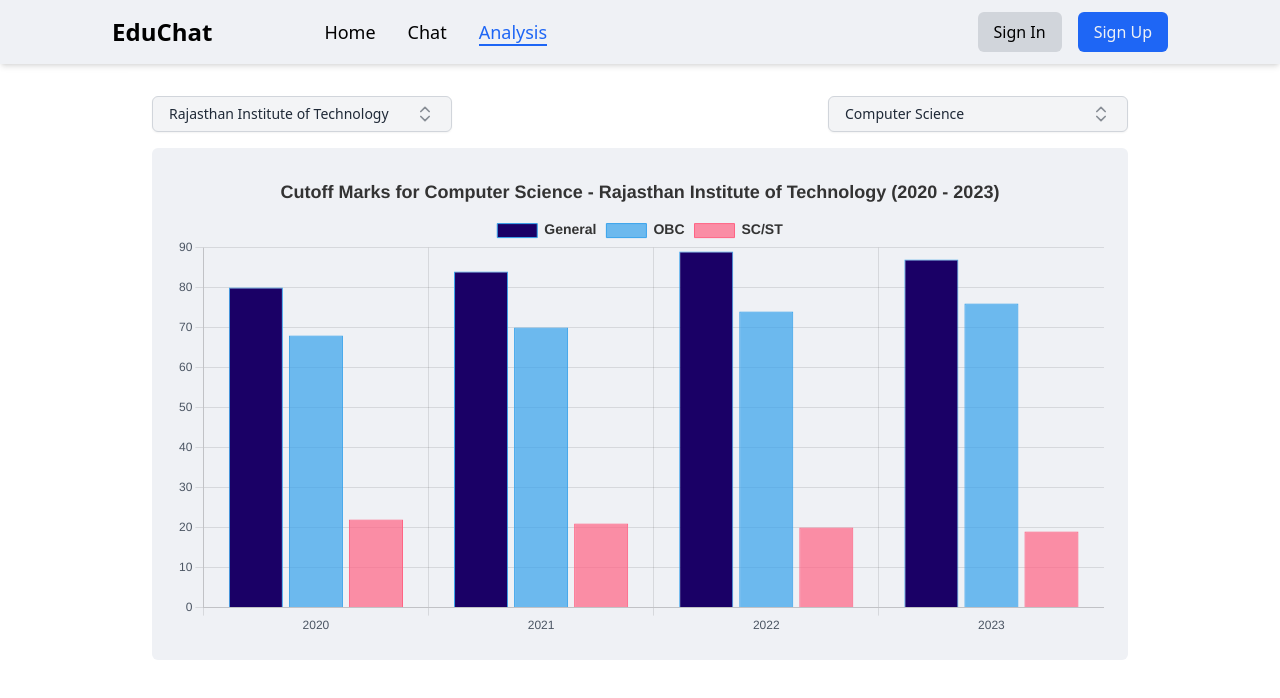
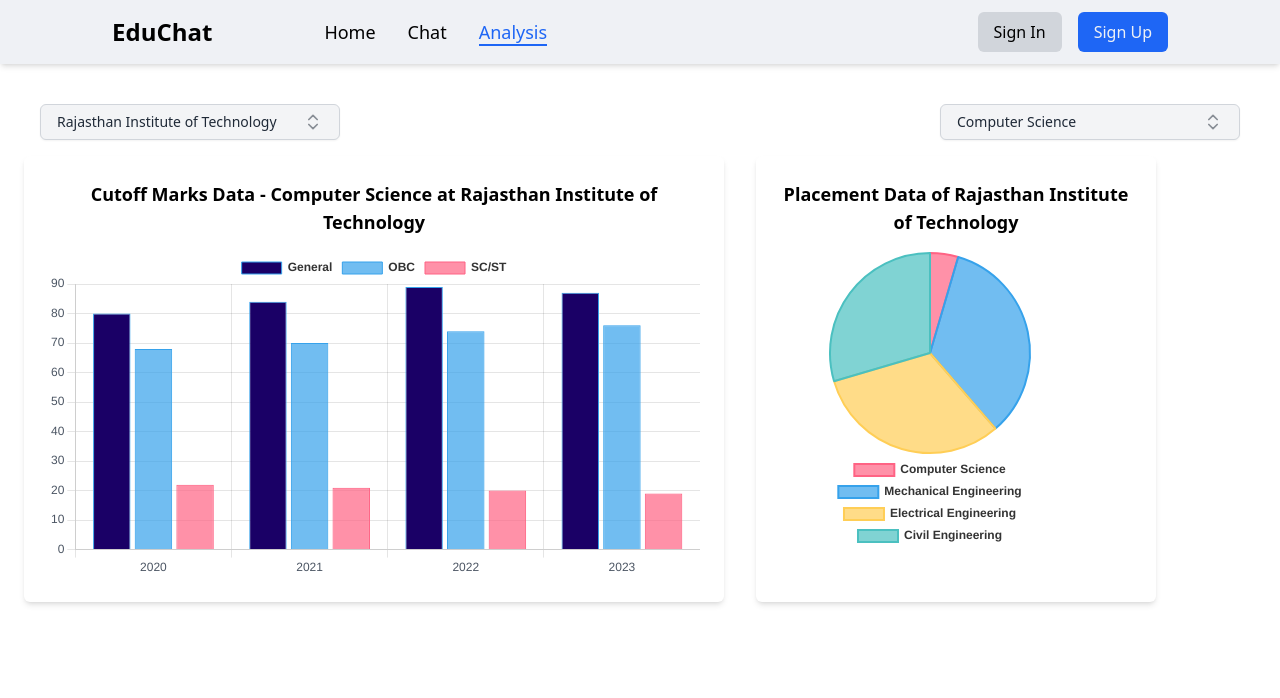
Before and after one commit to bot-remains/EdChat, a React (Vite) app in the folder client/: page /analysis in a window 1280 px wide. Shown: the top 698 px of the page. Built offline with nearby package versions, Linux system fonts and the light colour scheme.

Commit message:
Changes in Analysis Page

```diff
--- /dev/null
+++ b/client/src/Components/ui/Custom/BarChart.jsx
@@ -0,0 +1,80 @@
+import {
+  BarElement,
+  CategoryScale,
+  Chart as ChartJS,
+  Legend,
+  LinearScale,
+  Title,
+  Tooltip,
+} from 'chart.js';
+import { Bar } from 'react-chartjs-2';
+
+ChartJS.register(
+  CategoryScale,
+  LinearScale,
+  BarElement,
+  Title,
+  Tooltip,
+  Legend,
+);
+
+const BarChart = ({ data }) => {
+  return (
+    <Bar
+      data={data}
+      options={{
+        responsive: true,
+        plugins: {
+          legend: {
+            position: 'top',
+            labels: {
+              font: {
+                size: 12,
+                weight: 'bold',
+              },
+              color: '#333',
+            },
+          },
+          title: {
+            display: false,
+            font: {
+              size: 16,
+            },
+            color: '#333',
+          },
+        },
+        scales: {
+          y: {
+            beginAtZero: true,
+            ticks: {
+              color: '#4B5563',
+              font: {
+                size: 12,
+              },
+            },
+          },
+          x: {
+            ticks: {
+              color: '#4B5563',
+              font: {
+                size: 12,
+              },
+            },
+          },
+        },
+        options: {
+          plugins: {
+            legend: {
+              labels: {
+                position: 'bottom',
+                align: 'left',
+              },
+            },
+          },
+        },
+      }}
+    />
+  );
+};
+
+export default BarChart;
--- /dev/null
+++ b/client/src/Components/ui/Custom/PieChart.jsx
@@ -0,0 +1,37 @@
+import { ArcElement, Chart as ChartJS, Legend, Tooltip } from 'chart.js';
+import { Pie } from 'react-chartjs-2';
+
+ChartJS.register(ArcElement, Tooltip, Legend);
+
+const PieChart = ({ data }) => (
+  <Pie
+    data={data}
+    options={{
+      plugins: {
+        legend: {
+          position: 'bottom',
+          align: 'center',
+          labels: {
+            font: {
+              size: 12,
+              weight: 'bold',
+            },
+            color: '#333',
+          },
+        },
+        tooltip: {
+          callbacks: {
+            label: function (tooltipItem) {
+              return `${tooltipItem.label}: ${tooltipItem.raw}%`;
+            },
+          },
+        },
+      },
+      responsive: false,
+      maintainAspectRatio: false,
+    }}
+    height={300}
+  />
+);
+
+export default PieChart;
--- a/client/src/Pages/Analysis.jsx
+++ b/client/src/Pages/Analysis.jsx
@@ -1,7 +1,5 @@
 /* eslint-disable tailwindcss/enforces-shorthand */
 /* eslint-disable tailwindcss/classnames-order */
-'use client';
-
 import { Button } from '@/Components/ui/button';
 import {
   Command,
@@ -11,6 +9,7 @@ import {
   CommandItem,
   CommandList,
 } from '@/Components/ui/command';
+import PieChart from '@/Components/ui/Custom/PieChart.jsx';
 import {
   Popover,
   PopoverContent,
@@ -19,8 +18,8 @@ import {
 import { cn } from '@/lib/utils';
 import { Check, ChevronsUpDown } from 'lucide-react';
 import * as React from 'react';
-import { branches, categories, colleges } from '../assets/data.js'; // Import the data
-import BarChart from './BarChart';
+import { branches, categories, colleges } from '../assets/data.js';
+import BarChart from '../Components/ui/Custom/BarChart.jsx';
 
 function Analysis() {
   const [openCollege, setOpenCollege] = React.useState(false);
@@ -50,52 +49,38 @@ function Analysis() {
     })),
   };
 
-  const options = {
-    responsive: true,
-    plugins: {
-      legend: {
-        position: 'top',
-        labels: {
-          font: {
-            size: 14,
-            weight: 'bold',
-          },
-          color: '#333',
-        },
+  const placementData = {
+    labels: Object.keys(colleges[selectedCollege]),
+    datasets: [
+      {
+        data: Object.keys(colleges[selectedCollege]).map((branch) => {
+          const placement = colleges[selectedCollege][branch]?.Placement?.[0];
+          return placement ? parseFloat(placement.replace('%', '%')) : 0;
+        }),
+        backgroundColor: [
+          'rgba(255, 99, 132, 0.7)',
+          'rgba(54, 162, 235, 0.7)',
+          'rgba(255, 206, 86, 0.7)',
+          'rgba(75, 192, 192, 0.7)',
+        ],
+        borderColor: [
+          'rgba(255, 99, 132, 1)',
+          'rgba(54, 162, 235, 1)',
+          'rgba(255, 206, 86, 1)',
+          'rgba(75, 192, 192, 1)',
+        ],
+        borderWidth: 2,
+        hoverOffset: 10,
       },
-      title: {
-        display: true,
-        text: `Cutoff Marks for ${selectedBranch} - ${selectedCollege} (2020 - 2023)`,
-        font: {
-          size: 18,
-        },
-        color: '#333',
-      },
-    },
-    scales: {
-      y: {
-        beginAtZero: true,
-        ticks: {
-          color: '#4B5563',
-          font: {
-            size: 12,
-          },
-        },
-      },
-      x: {
-        ticks: {
-          color: '#4B5563',
-          font: {
-            size: 12,
-          },
-        },
-      },
-    },
+    ],
   };
 
+  const options = {};
+
   return (
-    <div className="p-6 mx-auto mt-2 max-w-5xl bg-white">
-      <div className="flex justify-between mb-4">
+    <div className="p-6 mx-auto w-full">
+      <div className="flex flex-wrap gap-4 justify-between p-4">
+        {/* College Selection Popover */}
         <Popover
           open={openCollege}
           onOpenChange={setOpenCollege}
@@ -145,7 +130,7 @@ function Analysis() {
           </PopoverContent>
         </Popover>
 
-        {/* Dropdown for selecting Branch */}
+        {/* Branch Selection Popover */}
         <Popover
           open={openBranch}
           onOpenChange={setOpenBranch}
@@ -194,16 +179,28 @@ function Analysis() {
             </Command>
           </PopoverContent>
         </Popover>
-
-        {/* Dropdown for selecting Category */}
       </div>
 
-      {/* Bar Chart */}
-      <div className="p-6 rounded-md bg-extend-primary">
-        <BarChart
-          data={data}
-          options={options}
-        />
+      {/* Charts Section */}
+      <div className="flex flex-col gap-8 md:flex-row">
+        <div className="flex flex-col w-full max-w-[700px] p-6 rounded-md bg-white shadow-md">
+          <h3 className="mb-4 text-lg font-bold text-center">
+            Cutoff Marks Data - {selectedBranch} at {selectedCollege}
+          </h3>
+          <BarChart
+            data={data}
+            options={options}
+            height={400} // Increased height for better visibility
+            width={700} // Increased width to make it prominent
+          />
+        </div>
+
+        <div className="flex flex-col w-full max-w-[400px] p-6 rounded-md bg-white shadow-md">
+          <h3 className="mb-4 text-lg font-bold text-center">
+            Placement Data of {selectedCollege}
+          </h3>
+          <PieChart data={placementData} />
+        </div>
       </div>
     </div>
   );
--- a/client/src/Pages/BarChart.jsx
+++ /dev/null
@@ -1,31 +0,0 @@
-// BarChart.tsx
-import {
-  BarElement,
-  CategoryScale,
-  Chart as ChartJS,
-  Legend,
-  LinearScale,
-  Title,
-  Tooltip,
-} from 'chart.js';
-import { Bar } from 'react-chartjs-2';
-
-ChartJS.register(
-  CategoryScale,
-  LinearScale,
-  BarElement,
-  Title,
-  Tooltip,
-  Legend,
-);
-
-const BarChart = ({ data, options }) => {
-  return (
-    <Bar
-      data={data}
-      options={options}
-    />
-  );
-};
-
-export default BarChart;
--- a/client/src/assets/data.js
+++ b/client/src/assets/data.js
@@ -1,25 +1,28 @@
-// data.js
 export const colleges = {
   'Rajasthan Institute of Technology': {
     'Computer Science': {
       General: [80, 84, 89, 87],
       OBC: [68, 70, 74, 76],
       'SC/ST': [22, 21, 20, 19],
+      Placement: ['10%'],
     },
     'Mechanical Engineering': {
       General: [77, 79, 81, 83],
       OBC: [74, 76, 78, 80],
       'SC/ST': [27, 25, 22, 20],
+      Placement: ['75%'],
     },
     'Electrical Engineering': {
       General: [72, 74, 77, 79],
       OBC: [69, 71, 73, 75],
       'SC/ST': [26, 24, 22, 21],
+      Placement: ['70%'],
     },
     'Civil Engineering': {
       General: [71, 73, 76, 78],
       OBC: [72, 74, 76, 78],
       'SC/ST': [28, 26, 24, 22],
+      Placement: ['65%'],
     },
   },
   'Jaipur Engineering College': {
@@ -27,21 +30,25 @@ export const colleges = {
       General: [87, 85, 90, 88],
       OBC: [69, 71, 73, 77],
       'SC/ST': [26, 24, 22, 20],
+      Placement: ['92%'],
     },
     'Mechanical Engineering': {
       General: [78, 80, 84, 82],
       OBC: [74, 76, 78, 81],
       'SC/ST': [30, 28, 25, 22],
+      Placement: ['85%'],
     },
     'Electrical Engineering': {
       General: [68, 70, 72, 74],
       OBC: [71, 73, 75, 77],
       'SC/ST': [24, 22, 21, 19],
+      Placement: ['72%'],
     },
     'Civil Engineering': {
       General: [72, 74, 76, 78],
       OBC: [73, 75, 77, 79],
       'SC/ST': [27, 25, 22, 21],
+      Placement: ['68%'],
     },
   },
   'Bikaner Institute of Technology': {
@@ -49,21 +56,25 @@ export const colleges = {
       General: [92, 90, 94, 93],
       OBC: [76, 78, 80, 82],
       'SC/ST': [23, 22, 21, 19],
+      Placement: ['95%'],
     },
     'Mechanical Engineering': {
       General: [83, 85, 88, 87],
       OBC: [77, 79, 81, 83],
       'SC/ST': [28, 26, 24, 22],
+      Placement: ['90%'],
     },
     'Electrical Engineering': {
       General: [80, 82, 84, 85],
       OBC: [74, 76, 78, 80],
       'SC/ST': [25, 23, 21, 20],
+      Placement: ['88%'],
     },
     'Civil Engineering': {
       General: [73, 75, 77, 79],
       OBC: [72, 74, 76, 78],
       'SC/ST': [30, 28, 26, 24],
+      Placement: ['82%'],
     },
   },
   'Delhi Institute of Technology': {
@@ -71,21 +82,25 @@ export const colleges = {
       General: [85, 88, 91, 89],
       OBC: [70, 72, 75, 78],
       'SC/ST': [24, 22, 21, 20],
+      Placement: ['90%'],
     },
     'Mechanical Engineering': {
       General: [80, 82, 85, 84],
       OBC: [75, 77, 80, 82],
       'SC/ST': [29, 27, 24, 22],
+      Placement: ['78%'],
     },
     'Electrical Engineering': {
       General: [77, 79, 81, 80],
       OBC: [71, 73, 76, 78],
       'SC/ST': [26, 24, 22, 21],
+      Placement: ['57%'],
     },
     'Civil Engineering': {
       General: [74, 76, 78, 77],
       OBC: [73, 75, 77, 79],
       'SC/ST': [28, 26, 25, 22],
+      Placement: ['58%'],
     },
   },
   'Mumbai Institute of Engineering': {
@@ -93,21 +108,25 @@ export const colleges = {
       General: [90, 92, 93, 91],
       OBC: [77, 79, 81, 80],
       'SC/ST': [25, 23, 22, 21],
+      Placement: ['79%'],
     },
     'Mechanical Engineering': {
       General: [84, 86, 88, 87],
       OBC: [72, 74, 76, 78],
       'SC/ST': [30, 28, 25, 23],
+      Placement: ['67%'],
     },
     'Electrical Engineering': {
       General: [82, 84, 86, 85],
       OBC: [70, 72, 74, 76],
       'SC/ST': [27, 25, 22, 21],
+      Placement: ['78%'],
     },
     'Civil Engineering': {
       General: [77, 79, 81, 80],
       OBC: [74, 76, 78, 80],
       'SC/ST': [28, 26, 24, 22],
+      Placement: ['55%'],
     },
   },
 };
@@ -120,41 +139,3 @@ export const branches = [
 ];
 
 export const categories = ['General', 'OBC', 'SC/ST'];
-
-export const placements = {
-  'Rajasthan Institute of Technology': [
-    { branch: 'Computer Science', placementRate: 85 },
-    { branch: 'Mechanical Engineering', placementRate: 70 },
-    { branch: 'Electrical Engineering', placementRate: 65 },
-    { branch: 'Civil Engineering', placementRate: 55 },
-    { branch: 'Information Technology', placementRate: 80 },
-  ],
-  'Delhi Technological University': [
-    { branch: 'Computer Science', placementRate: 95 },
-    { branch: 'Mechanical Engineering', placementRate: 75 },
-    { branch: 'Electrical Engineering', placementRate: 78 },
-    { branch: 'Civil Engineering', placementRate: 60 },
-    { branch: 'Information Technology', placementRate: 88 },
-  ],
-  'Indian Institute of Technology Bombay': [
-    { branch: 'Computer Science', placementRate: 98 },
-    { branch: 'Mechanical Engineering', placementRate: 85 },
-    { branch: 'Electrical Engineering', placementRate: 90 },
-    { branch: 'Civil Engineering', placementRate: 70 },
-    { branch: 'Information Technology', placementRate: 96 },
-  ],
-  'Birla Institute of Technology and Science': [
-    { branch: 'Computer Science', placementRate: 92 },
-    { branch: 'Mechanical Engineering', placementRate: 80 },
-    { branch: 'Electrical Engineering', placementRate: 85 },
-    { branch: 'Civil Engineering', placementRate: 65 },
-    { branch: 'Information Technology', placementRate: 90 },
-  ],
-  'National Institute of Technology Karnataka': [
-    { branch: 'Computer Science', placementRate: 90 },
-    { branch: 'Mechanical Engineering', placementRate: 78 },
-    { branch: 'Electrical Engineering', placementRate: 82 },
-    { branch: 'Civil Engineering', placementRate: 60 },
-    { branch: 'Information Technology', placementRate: 88 },
-  ],
-};
--- a/client/src/main.jsx
+++ b/client/src/main.jsx
@@ -1,4 +1,3 @@
-import { LineChart } from 'lucide-react';
 import React from 'react';
 import { createRoot } from 'react-dom/client';
 import { QueryClient, QueryClientProvider } from 'react-query';
@@ -43,10 +42,6 @@ const router = createBrowserRouter([
         path: 'analysis',
         element: <Analysis />,
       },
-      {
-        path: 'bar',
-        element: <LineChart />,
-      },
     ],
   },
 ]);
```
Also changed, not shown: client/src/Components/ui/popover.jsx (+17 -13 lines), client/src/Pages/PieChart.jsx (deleted, +0 -31 lines).
